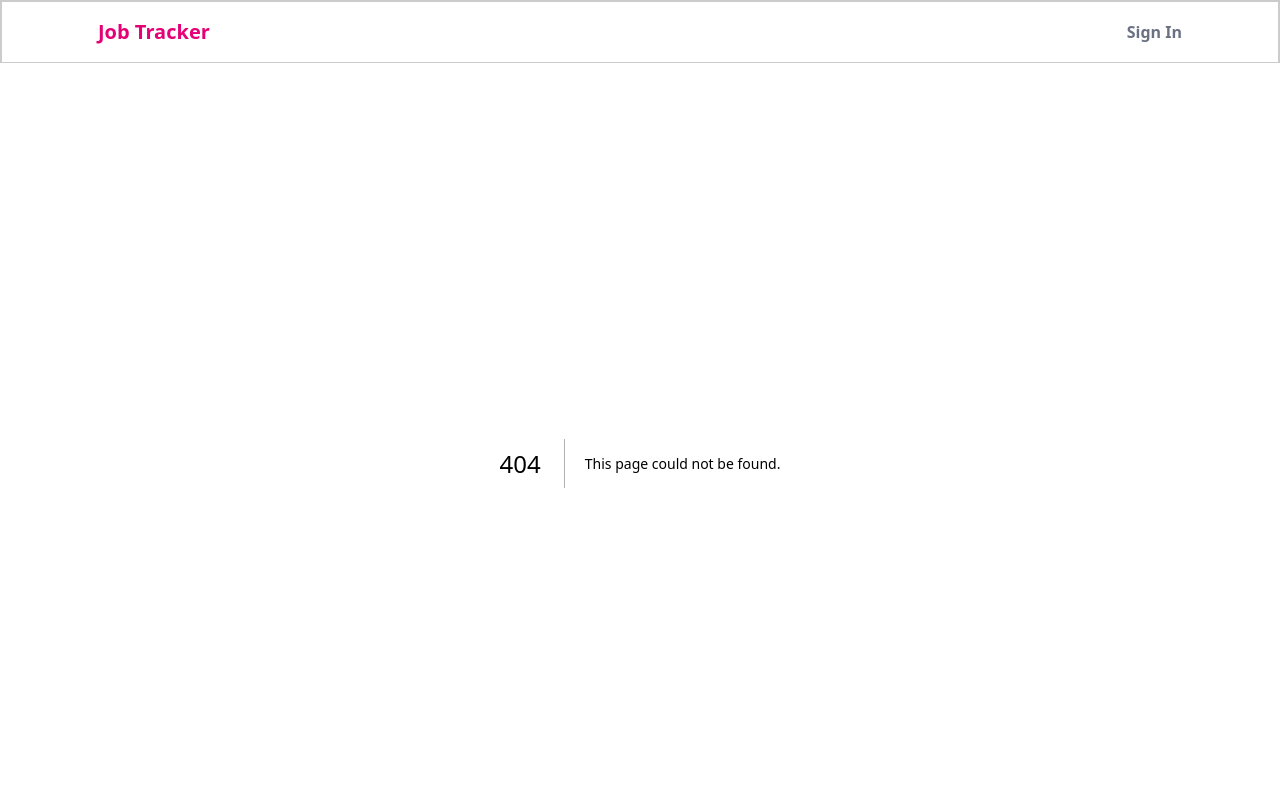
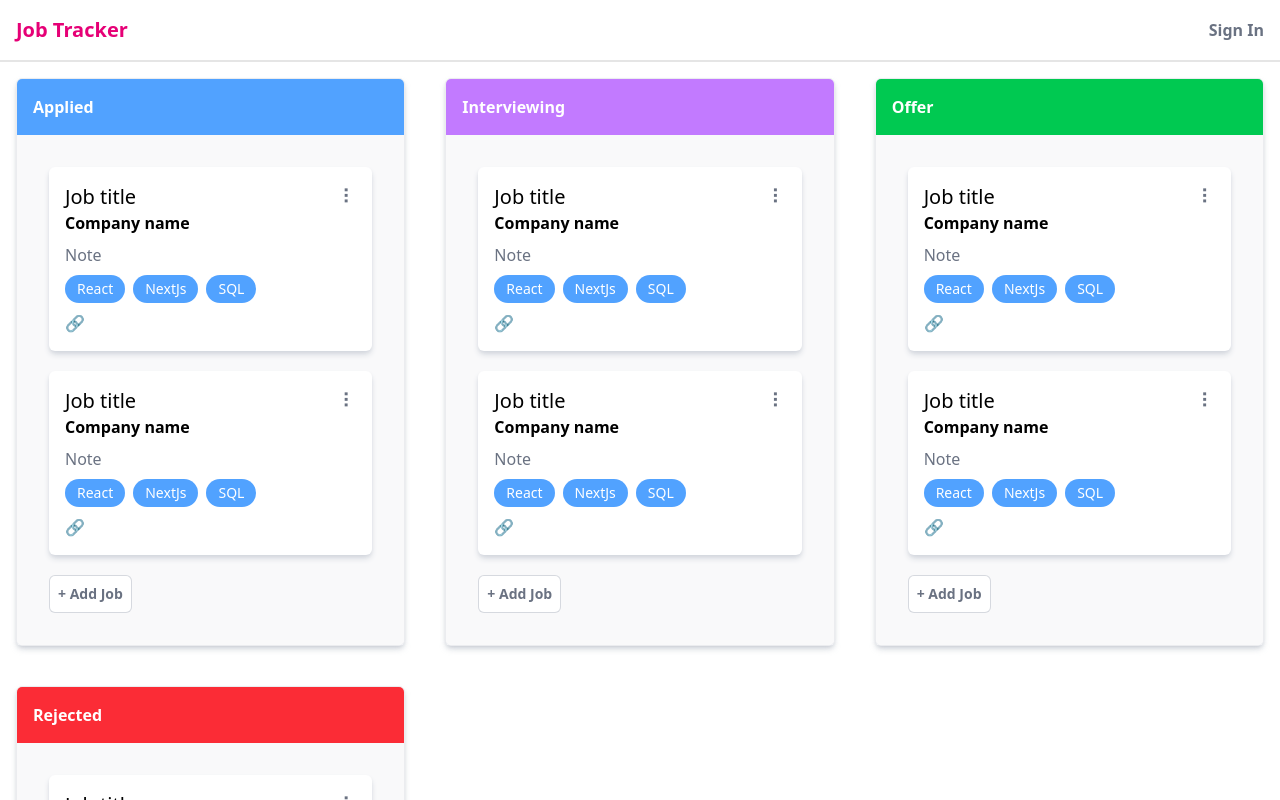
Before and after one commit to p-glazowski/job-application-tracker, a Next.js app: page /dashboard in a window 1280 px wide. Before the commit this address had no page. Shown: the top 800 px of the page. Built offline with nearby package versions, Linux system fonts and the light colour scheme.

Commit message:
updated navbar and created dashboard and login page

```diff
--- /dev/null
+++ b/app/dashboard/page.tsx
@@ -0,0 +1,12 @@
+import StatusPage from '@/components/StatusSection/StatusPage';
+
+export default function Home() {
+  return (
+    <div className="flex-1 grid grid-cols-3 gap-10 p-4">
+      <StatusPage color="bg-blue-400">Applied</StatusPage>
+      <StatusPage color="bg-purple-400">Interviewing</StatusPage>
+      <StatusPage color="bg-green-500">Offer</StatusPage>
+      <StatusPage color="bg-red-500">Rejected</StatusPage>
+    </div>
+  );
+}
--- /dev/null
+++ b/app/login/page.tsx
@@ -0,0 +1,10 @@
+export default function Home() {
+  return (
+    <div className="flex-1 bg-white grid place-items-center">
+      <div className="border border-gray-300/40 rounded-md p-8 bg-white shadow-[0px_0px_10px_0px] shadow-gray-600/20">
+        <h1>Sign in</h1>
+        <p>choose</p>
+      </div>
+    </div>
+  );
+}
--- a/app/page.tsx
+++ b/app/page.tsx
@@ -1,6 +1,6 @@
 export default function Home() {
   return (
-    <div className="flex-1 border-2 p-5 px-20">
+    <div className="flex-1 p-5 px-20">
       <h1>Welcome World</h1>
     </div>
   );
--- a/components/NavBar.tsx
+++ b/components/NavBar.tsx
@@ -1,10 +1,16 @@
+import Link from 'next/link';
+
 export default function NavBar() {
   return (
-    <header className="border-b border-2 border-black/20 p-4">
-      <nav className="px-20 mx-auto flex items-center justify-between">
-        <div className="font-bold text-xl text-pink-600">Job Tracker</div>
+    <header className="border-b-2 border-black/10 p-4">
+      <nav className="mx-auto flex items-center justify-between">
+        <Link href={'/'}>
+          <div className="font-bold text-xl text-pink-600">Job Tracker</div>
+        </Link>
         <ul className="text-gray-500 font-bold">
-          <li>Sign In</li>
+          <Link href={'/login'}>
+            <li>Sign In</li>
+          </Link>
         </ul>
       </nav>
     </header>
```
